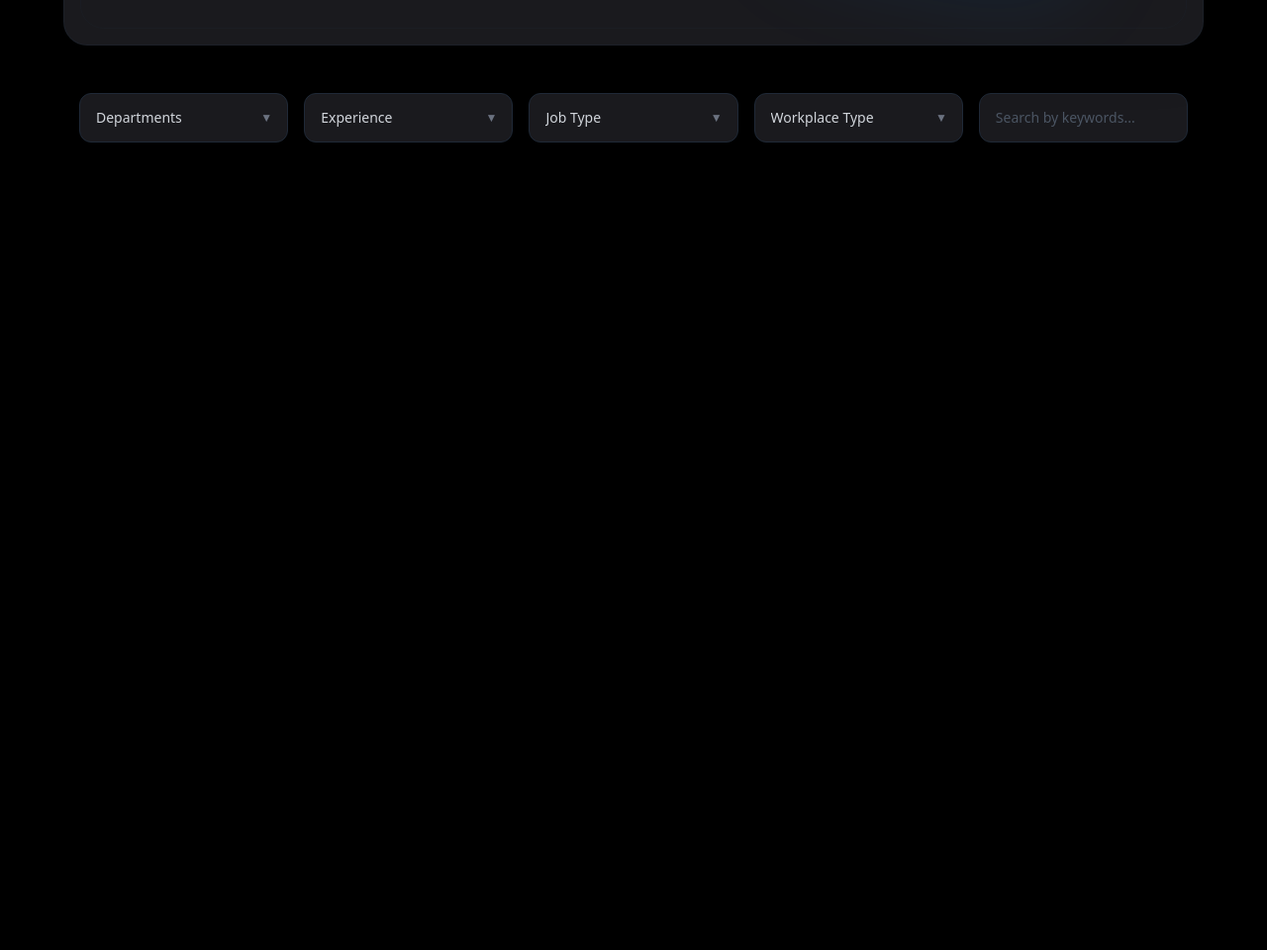
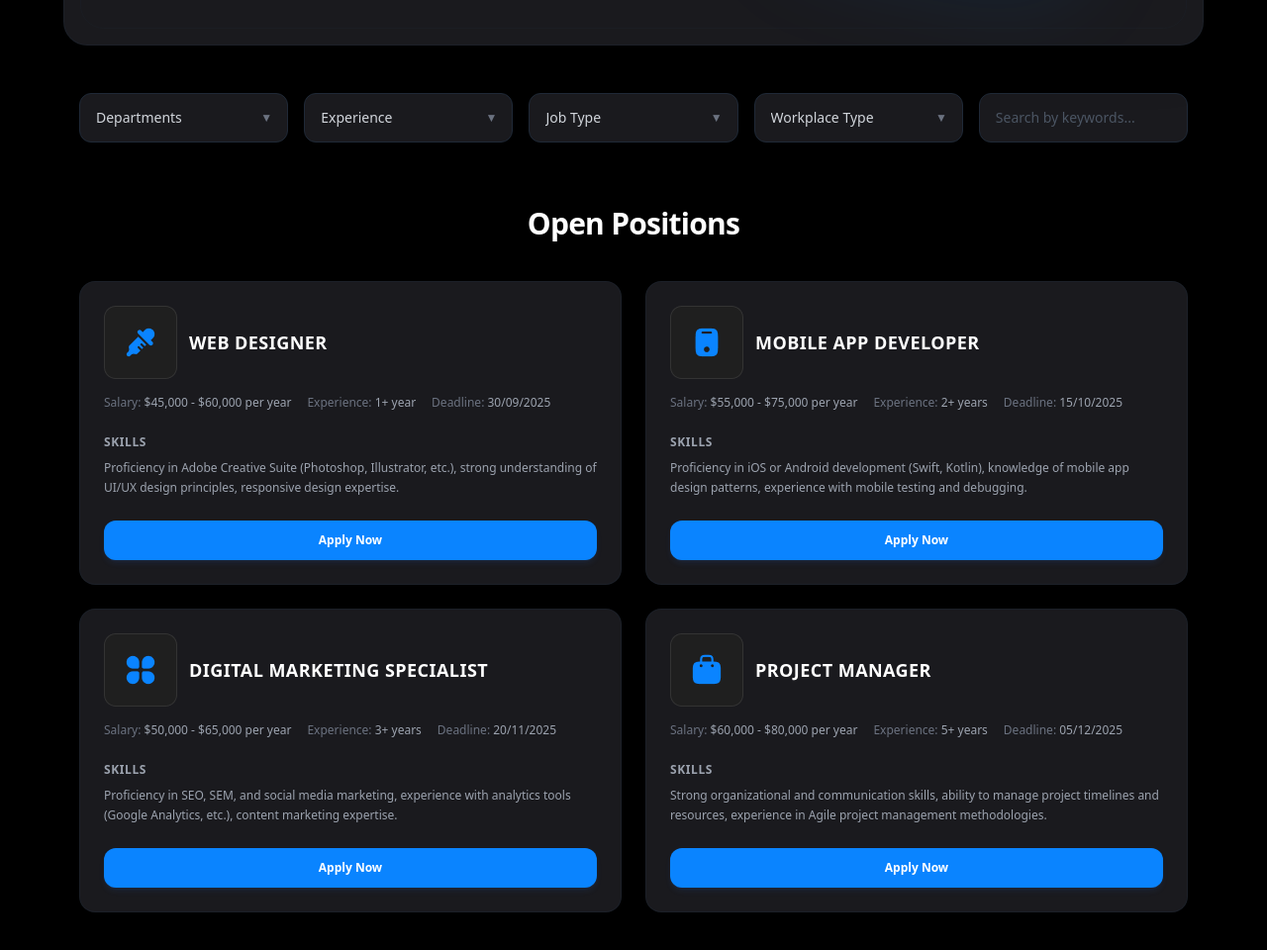
Before and after one commit to tabarovahadica46-source/hometask.3, a website: page src/in3.html in a window 1280 px wide. Shown: the part 548-1508 px from the top of the page at 99% size. Before the commit the page ends 800 px from the top, so only its background shows below. Drawn offline with nearby package versions, Linux system fonts and the light colour scheme.

Commit message:
s-2-copy

```diff
--- a/src/in3.html
+++ b/src/in3.html
@@ -95,5 +95,132 @@
 
     </div>
   </section>
+
+
+
+  <section class="max-w-6xl mx-auto mt-16 px-4 mb-20">
+
+
+    <h2 class="text-2xl md:text-3xl font-bold text-white text-center mb-10 tracking-tight">
+      Open Positions
+    </h2>
+
+
+    <div class="grid grid-cols-1 md:grid-cols-2 gap-6">
+
+
+      <div class="bg-[#1a1a1e] border border-gray-800/40 rounded-2xl p-6 flex flex-col justify-between shadow-xl">
+        <div>
+
+          <div class="flex items-center space-x-3 mb-4">
+           <img src="./img/Icon Container.png" alt="">
+            <h3 class="text-lg font-bold text-white tracking-wide uppercase">Web Designer</h3>
+          </div>
+
+
+          <div class="text-xs text-gray-400 space-y-1 md:space-y-0 md:flex md:space-x-4 mb-6">
+            <p><span class="text-gray-500">Salary:</span> $45,000 - $60,000 per year</p>
+            <p><span class="text-gray-500">Experience:</span> 1+ year</p>
+            <p><span class="text-gray-500">Deadline:</span> 30/09/2025</p>
+          </div>
+
+
+          <div class="mb-6">
+            <h4 class="text-xs font-semibold text-gray-400 uppercase tracking-wider mb-2">Skills</h4>
+            <p class="text-xs text-gray-400 leading-relaxed">
+              Proficiency in Adobe Creative Suite (Photoshop, Illustrator, etc.), strong understanding of UI/UX design principles, responsive design expertise.
+            </p>
+          </div>
+        </div>
+
+
+        <button class="w-full py-3 bg-[#0A84FF] text-white font-semibold text-xs rounded-xl hover:bg-blue-600 transition-colors shadow-md shadow-blue-500/10">
+          Apply Now
+        </button>
+      </div>
+
+
+      <div class="bg-[#1a1a1e] border border-gray-800/40 rounded-2xl p-6 flex flex-col justify-between shadow-xl">
+        <div>
+          <div class="flex items-center space-x-3 mb-4">
+         <img src="./img/Icon Coainer.png" alt="">
+            <h3 class="text-lg font-bold text-white tracking-wide uppercase">Mobile App Developer</h3>
+          </div>
+
+          <div class="text-xs text-gray-400 space-y-1 md:space-y-0 md:flex md:space-x-4 mb-6">
+            <p><span class="text-gray-500">Salary:</span> $55,000 - $75,000 per year</p>
+            <p><span class="text-gray-500">Experience:</span> 2+ years</p>
+            <p><span class="text-gray-500">Deadline:</span> 15/10/2025</p>
+          </div>
+
+          <div class="mb-6">
+            <h4 class="text-xs font-semibold text-gray-400 uppercase tracking-wider mb-2">Skills</h4>
+            <p class="text-xs text-gray-400 leading-relaxed">
+              Proficiency in iOS or Android development (Swift, Kotlin), knowledge of mobile app design patterns, experience with mobile testing and debugging.
+            </p>
+          </div>
+        </div>
+
+        <button class="w-full py-3 bg-[#0A84FF] text-white font-semibold text-xs rounded-xl hover:bg-blue-600 transition-colors shadow-md shadow-blue-500/10">
+          Apply Now
+        </button>
+      </div>
+
+
+      <div class="bg-[#1a1a1e] border border-gray-800/40 rounded-2xl p-6 flex flex-col justify-between shadow-xl">
+        <div>
+          <div class="flex items-center space-x-3 mb-4">
+         <img src="./img/Icn Container.png" alt="">
+            <h3 class="text-lg font-bold text-white tracking-wide uppercase">Digital Marketing Specialist</h3>
+          </div>
+
+          <div class="text-xs text-gray-400 space-y-1 md:space-y-0 md:flex md:space-x-4 mb-6">
+            <p><span class="text-gray-500">Salary:</span> $50,000 - $65,000 per year</p>
+            <p><span class="text-gray-500">Experience:</span> 3+ years</p>
+            <p><span class="text-gray-500">Deadline:</span> 20/11/2025</p>
+          </div>
+
+          <div class="mb-6">
+            <h4 class="text-xs font-semibold text-gray-400 uppercase tracking-wider mb-2">Skills</h4>
+            <p class="text-xs text-gray-400 leading-relaxed">
+              Proficiency in SEO, SEM, and social media marketing, experience with analytics tools (Google Analytics, etc.), content marketing expertise.
+            </p>
+          </div>
+        </div>
+
+        <button class="w-full py-3 bg-[#0A84FF] text-white font-semibold text-xs rounded-xl hover:bg-blue-600 transition-colors shadow-md shadow-blue-500/10">
+          Apply Now
+        </button>
+      </div>
+
+
+      <div class="bg-[#1a1a1e] border border-gray-800/40 rounded-2xl p-6 flex flex-col justify-between shadow-xl">
+        <div>
+          <div class="flex items-center space-x-3 mb-4">
+     <img src="./img/Icon ontainer.png" alt="">
+            <h3 class="text-lg font-bold text-white tracking-wide uppercase">Project Manager</h3>
+          </div>
+
+          <div class="text-xs text-gray-400 space-y-1 md:space-y-0 md:flex md:space-x-4 mb-6">
+            <p><span class="text-gray-500">Salary:</span> $60,000 - $80,000 per year</p>
+            <p><span class="text-gray-500">Experience:</span> 5+ years</p>
+            <p><span class="text-gray-500">Deadline:</span> 05/12/2025</p>
+          </div>
+
+          <div class="mb-6">
+            <h4 class="text-xs font-semibold text-gray-400 uppercase tracking-wider mb-2">Skills</h4>
+            <p class="text-xs text-gray-400 leading-relaxed">
+              Strong organizational and communication skills, ability to manage project timelines and resources, experience in Agile project management methodologies.
+            </p>
+          </div>
+        </div>
+
+        <button class="w-full py-3 bg-[#0A84FF] text-white font-semibold text-xs rounded-xl hover:bg-blue-600 transition-colors shadow-md shadow-blue-500/10">
+          Apply Now
+        </button>
+      </div>
+
+    </div>
+  </section>
 </body>
 </html>
```
Also changed, not shown: src/img/Icn Container.png (added), src/img/Icon Coainer.png (added), src/img/Icon Container.png (added), src/img/Icon ontainer.png (added).
